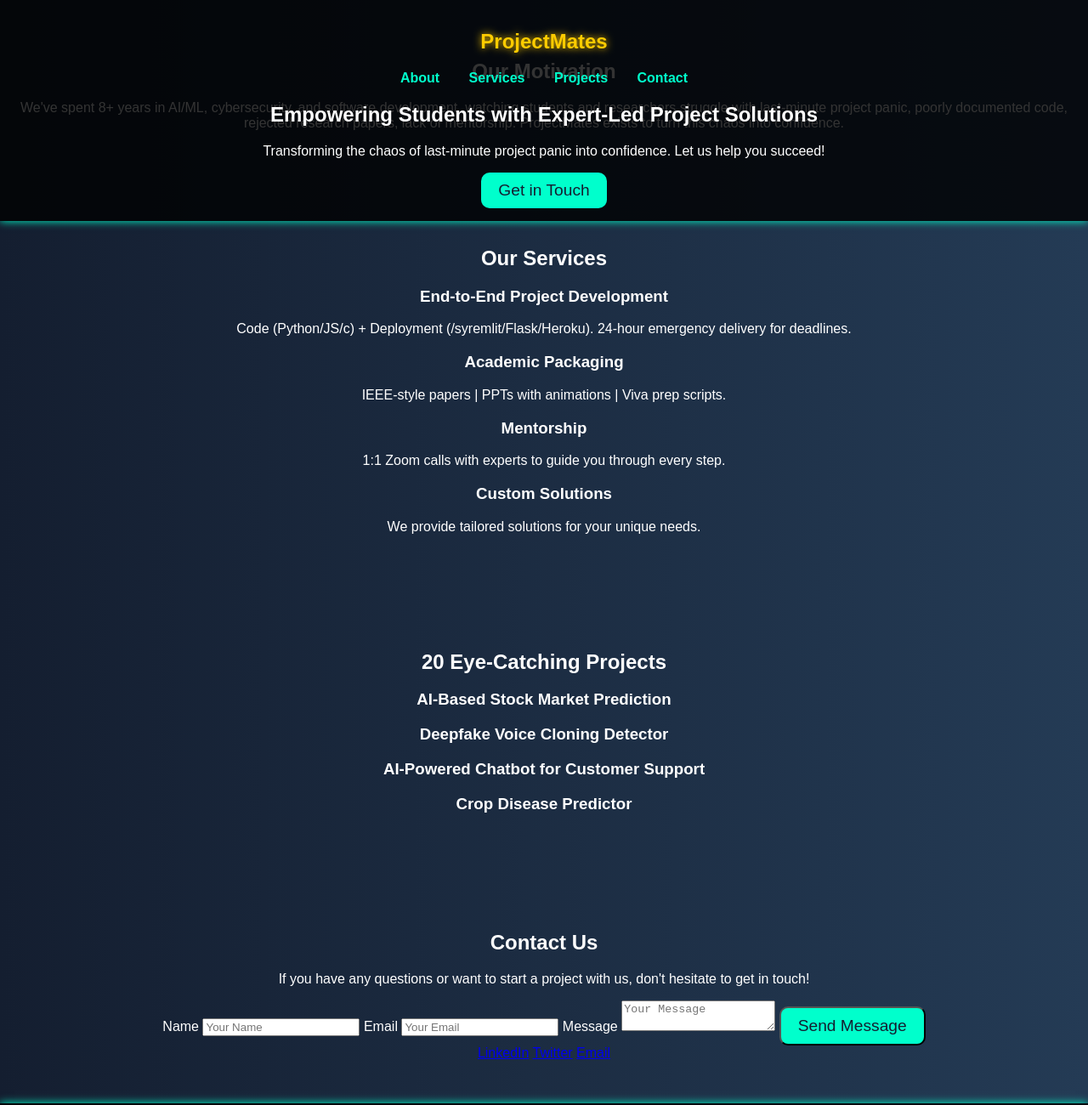
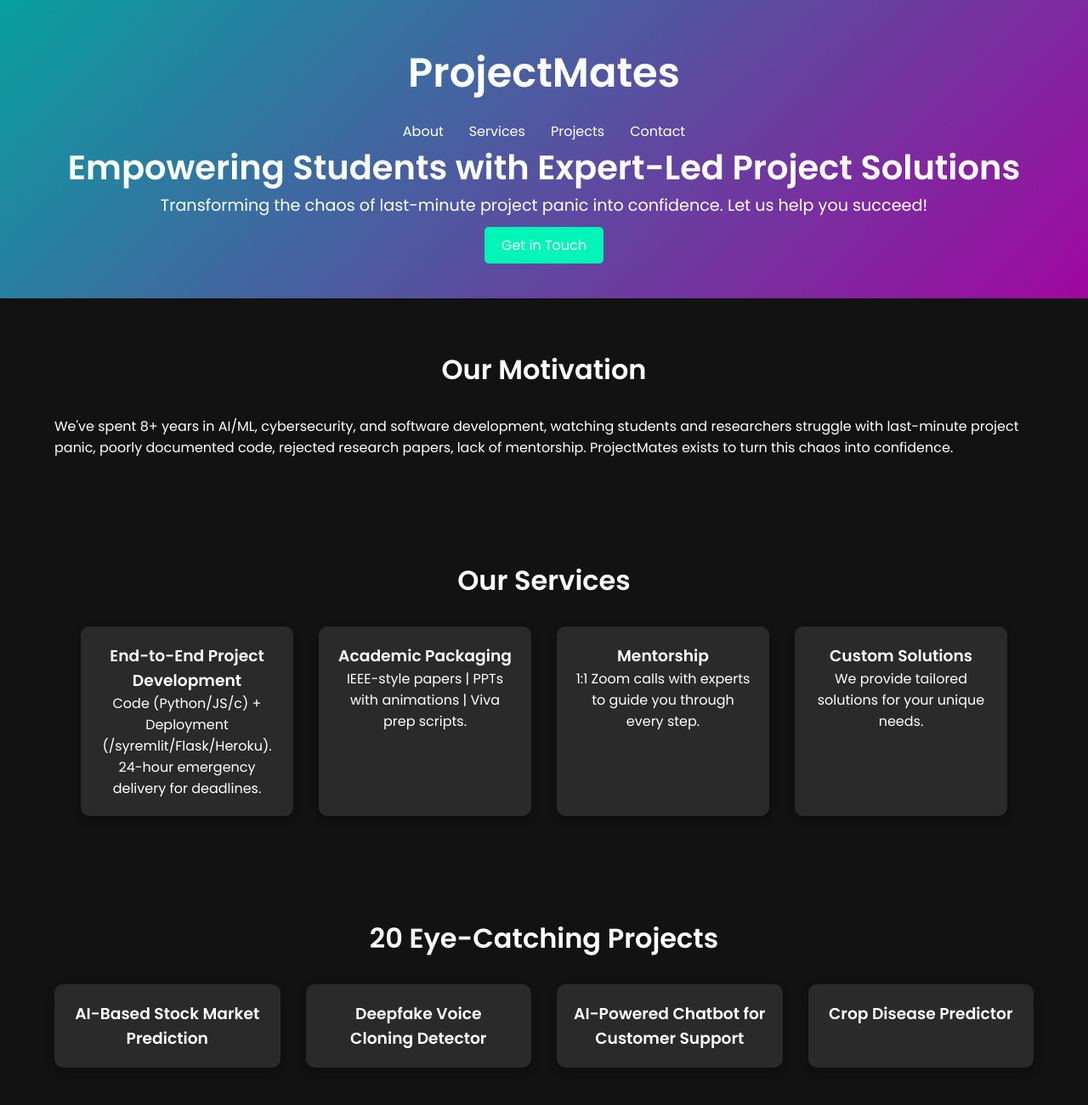
Before and after one commit to swaraj890/projectmates-landing, a plain HTML site: page projects.html in a window 1280 px wide. Shown: the top 1300 px of the page at 85% size. Drawn offline with Linux system fonts and the light colour scheme; a script that the page names is missing.

Commit message:
Update styles.css

```diff
--- a/styles.css
+++ b/styles.css
@@ -1,101 +1,181 @@
-/* General Styles */
-body {
-    font-family: 'Arial', sans-serif;
-    background: linear-gradient(to right, #141e30, #243b55);
-    color: #fff;
-    text-align: center;
+* {
     margin: 0;
     padding: 0;
+    box-sizing: border-box;
 }
 
-/* Header */
+body {
+    font-family: 'Poppins', sans-serif;
+    background-color: #121212;
+    color: #fff;
+}
+
+a {
+    text-decoration: none;
+    color: #fff;
+}
+
+.container {
+    width: 90%;
+    max-width: 1200px;
+    margin: auto;
+}
+
 header {
-    background: rgba(0, 0, 0, 0.8);
-    padding: 15px 0;
-    position: fixed;
-    width: 100%;
-    top: 0;
-    box-shadow: 0px 0px 10px #00ffcc;
+    background: linear-gradient(135deg, rgba(0, 255, 255, 0.6), rgba(255, 0, 255, 0.6));
+    padding: 50px 0;
+    text-align: center;
 }
 
 header h1 {
-    color: #ffcc00;
-    text-shadow: 0 0 10px #ffcc00;
+    font-size: 3rem;
+    margin-bottom: 20px;
 }
 
-/* Navigation */
-nav ul {
-    list-style: none;
-    padding: 0;
+.hero-title {
+    font-size: 2.5rem;
+    color: #fff;
 }
 
-nav ul li {
-    display: inline;
-    margin: 15px;
-}
-
-nav ul li a {
-    color: #00ffcc;
-    text-decoration: none;
-    font-weight: bold;
-    transition: 0.3s;
-}
-
-nav ul li a:hover {
-    color: #ffcc00;
-    text-shadow: 0 0 5px #ffcc00;
-}
-
-/* Hero Section */
-.hero {
-    padding: 100px 20px;
-    background: url('background.jpg') no-repeat center center/cover;
-}
-
-.hero h2 {
-    font-size: 2em;
-    color: #ffcc00;
-    text-shadow: 0 0 10px #ffcc00;
+.hero-text {
+    font-size: 1.2rem;
+    margin-bottom: 20px;
 }
 
 .cta-button {
-    display: inline-block;
-    background: #00ffcc;
-    color: #141e30;
     padding: 10px 20px;
-    font-size: 1.2em;
-    text-decoration: none;
-    border-radius: 10px;
-    transition: 0.3s;
+    background-color: #00f5b8;
+    border: none;
+    border-radius: 5px;
+    font-size: 1rem;
+    cursor: pointer;
+    transition: background-color 0.3s ease;
 }
 
 .cta-button:hover {
-    background: #ffcc00;
-    color: #141e30;
+    background-color: #01d17a;
 }
 
-/* Sections */
-section {
-    padding: 50px 20px;
+.navbar {
+    display: flex;
+    justify-content: center;
+    list-style: none;
 }
 
-.service-box {
-    border: 2px solid #00ffcc;
-    padding: 20px;
-    margin: 15px;
-    display: inline-block;
-    box-shadow: 0 0 15px #00ffcc;
-    transition: 0.3s;
+.navbar li {
+    margin: 0 15px;
 }
 
-.service-box:hover {
-    transform: scale(1.05);
-    box-shadow: 0 0 20px #ffcc00;
+.navbar a {
+    font-size: 1rem;
+    color: #fff;
+    transition: color 0.3s ease;
 }
 
-/* Footer */
+.navbar a:hover {
+    color: #00f5b8;
+}
+
+.section {
+    padding: 60px 0;
+}
+
+.section-title {
+    font-size: 2rem;
+    margin-bottom: 30px;
+    text-align: center;
+    color: #fff;
+}
+
+.services .service-cards {
+    display: flex;
+    gap: 30px;
+    justify-content: center;
+}
+
+.service-card {
+    background: rgba(255, 255, 255, 0.1);
+    padding: 20px;
+    border-radius: 10px;
+    width: 250px;
+    text-align: center;
+    box-shadow: 0 4px 10px rgba(0, 0, 0, 0.3);
+}
+
+.projects-grid {
+    display: grid;
+    grid-template-columns: repeat(4, 1fr);
+    gap: 30px;
+}
+
+.project-card {
+    background: rgba(255, 255, 255, 0.1);
+    padding: 20px;
+    border-radius: 10px;
+    text-align: center;
+    box-shadow: 0 4px 10px rgba(0, 0, 0, 0.3);
+}
+
+.contact-info {
+    text-align: center;
+}
+
+.contact-form {
+    max-width: 600px;
+    margin: auto;
+    background: rgba(255, 255, 255, 0.1);
+    padding: 30px;
+    border-radius: 10px;
+}
+
+.contact-form label {
+    display: block;
+    margin-bottom: 5px;
+}
+
+.contact-form input,
+.contact-form textarea {
+    width: 100%;
+    padding: 10px;
+    margin-bottom: 15px;
+    border-radius: 5px;
+    border: 1px solid #00f5b8;
+    background-color: transparent;
+    color: #fff;
+}
+
+.contact-form button {
+    width: 100%;
+    padding: 10px;
+    background-color: #00f5b8;
+    border: none;
+    border-radius: 5px;
+    font-size: 1rem;
+}
+
+.contact-form button:hover {
+    background-color: #01d17a;
+}
+
+.social-links {
+    margin-top: 20px;
+    display: flex;
+    justify-content: center;
+    gap: 20px;
+}
+
+.social-icon {
+    color: #00f5b8;
+    font-size: 1.2rem;
+    transition: transform 0.3s ease;
+}
+
+.social-icon:hover {
+    transform: scale(1.2);
+}
+
 footer {
-    background: rgba(0, 0, 0, 0.8);
-    padding: 10px;
-    box-shadow: 0 0 10px #00ffcc;
+    background-color: #121212;
+    padding: 20px 0;
+    text-align: center;
 }
```
